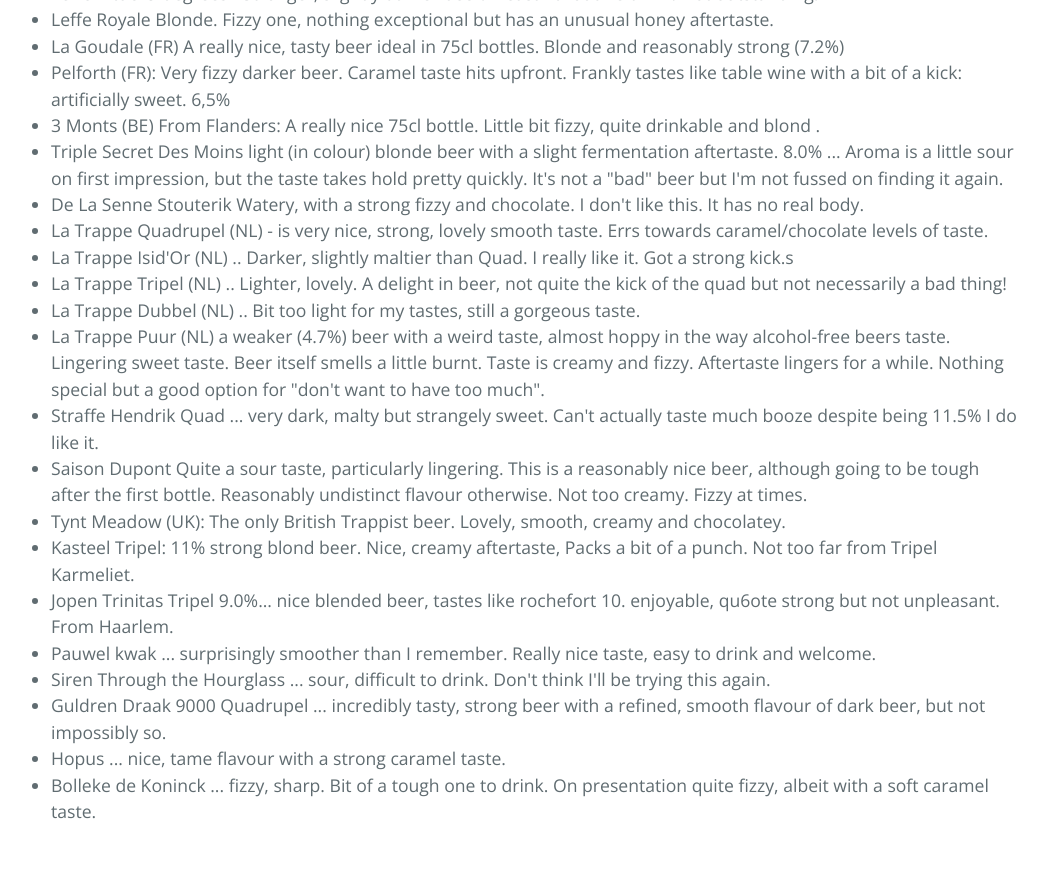
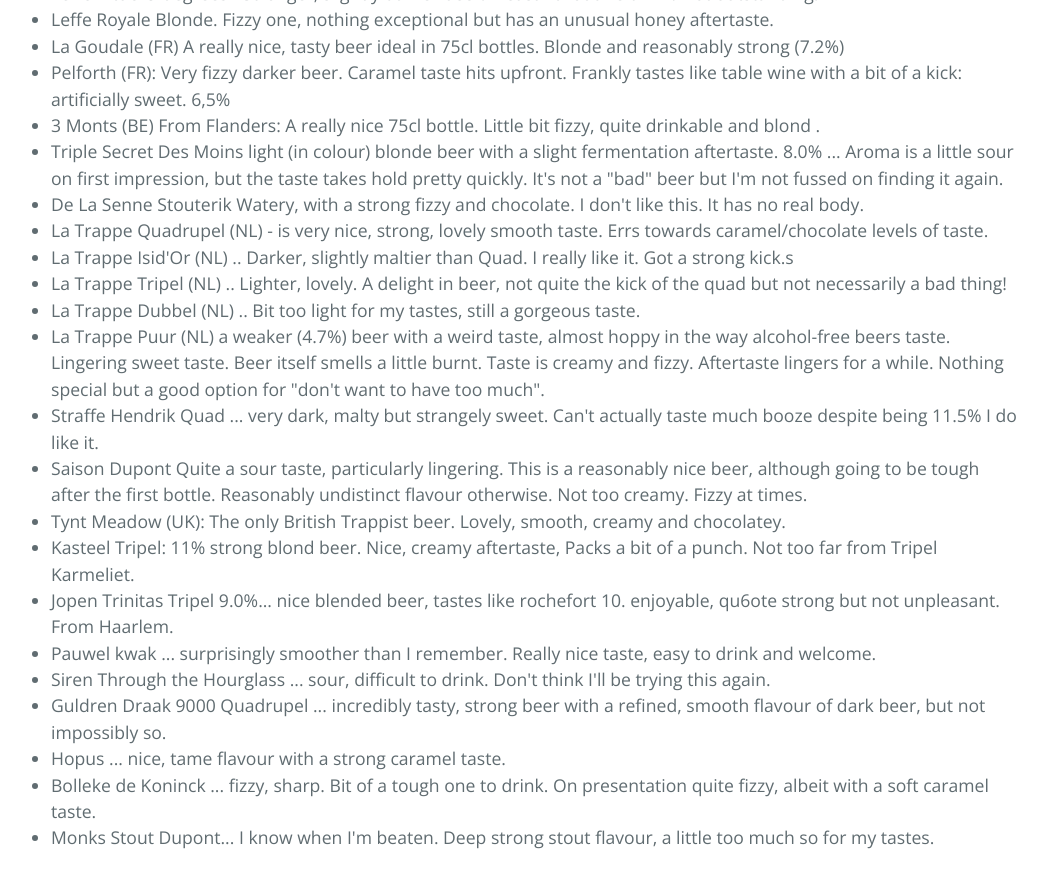
Before and after one commit to svenlatham/svenlatham-website, a Jekyll site: the page built from beer/index.html, in a window 1280 px wide and 900 px high, scrolled down 1854 px. Shown: the top 888 px of the window, without its empty margins (125-1172 px from the left). Built offline with Jekyll 4.4.1, drawn with Linux system fonts in a browser that asks for light colours.

Commit message:
Update index.html

```diff
--- a/beer/index.html
+++ b/beer/index.html
@@ -78,5 +78,5 @@ title: Beer
 <li>Guldren Draak 9000 Quadrupel ... incredibly tasty, strong beer with a refined, smooth flavour of dark beer, but not impossibly so.</li>
 <li>Hopus ... nice, tame flavour with a strong caramel taste.</li>
 <li>Bolleke de Koninck ... fizzy, sharp. Bit of a tough one to drink. On presentation quite fizzy, albeit with a soft caramel taste.</li>
-
+<li>Monks Stout Dupont... I know when I'm beaten. Deep strong stout flavour, a little too much so for my tastes.</li>
 </ul>
```
